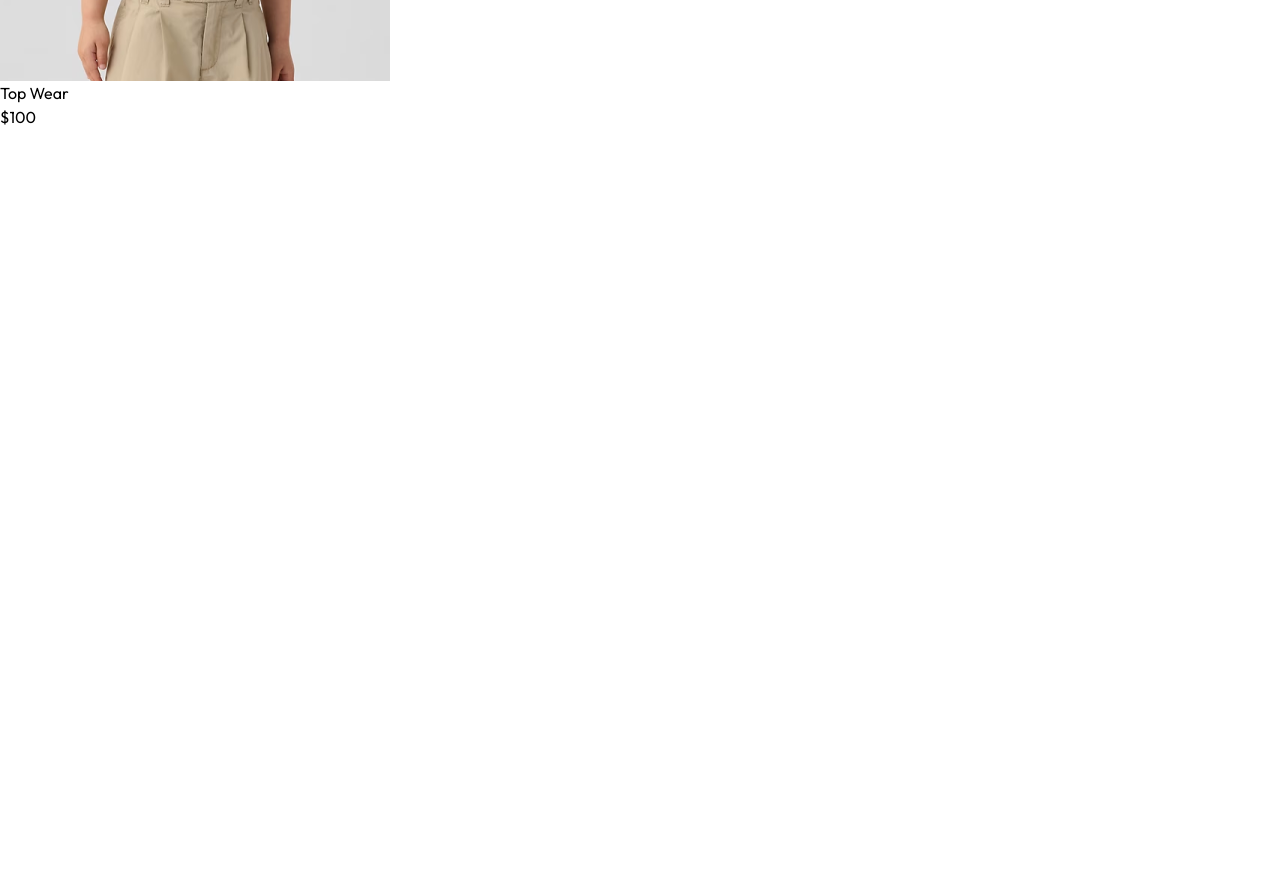
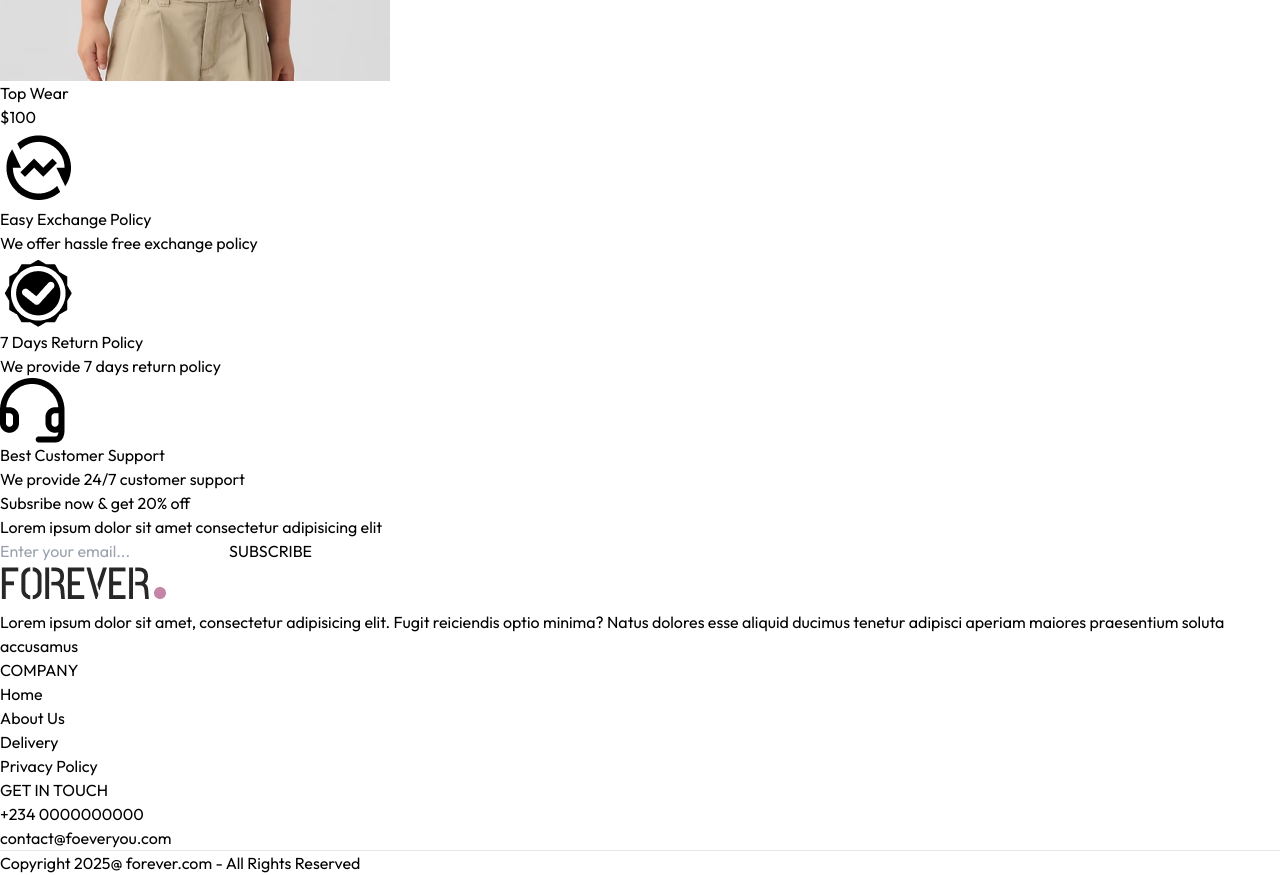
Before and after one commit to lordgreg003/mini-onlinestore, a React (Vite) app: page / in a window 1280 px wide. Shown: the part 8960-9835 px from the top of the page. Before the commit the page ends 9089 px from the top, so only its background shows below. Built offline with nearby package versions, Linux system fonts and the light colour scheme.

Commit message:
added footer

```diff
--- a/src/App.jsx
+++ b/src/App.jsx
@@ -9,6 +9,7 @@
 import PlaceOrder from "./pages/PlaceOrder";
 import Orders from "./pages/Orders";
 import Navbar from "./components/Navbar";
+import Footer from "./components/Footer";
 const App = () => {
   return (
     <div className="px-4 sm:px-[5vw] md:px-[7vw] lg:px-[9vw]">
@@ -24,6 +25,7 @@
         <Route path="/place-order" element={<PlaceOrder />} />
         <Route path="/orders" element={<Orders />} />
       </Routes>
+      <Footer />
     </div>
   );
 };
--- /dev/null
+++ b/src/components/Footer.jsx
@@ -0,0 +1,43 @@
+import { assets } from "../assets/assets";
+const Footer = () => {
+  return (
+    <div>
+      <div className="flex flex-col sm:grid grid-cols-[3fr_1fr_1fr] gap-14 my-10 mt-40 text-sm ">
+        <div>
+          <img src={assets.logo} className="mb-5 w-32" alt="logo" />
+          <p className="w-full md:w-2/3 text-gray-600">
+            Lorem ipsum dolor sit amet, consectetur adipisicing elit. Fugit
+            reiciendis optio minima? Natus dolores esse aliquid ducimus tenetur
+            adipisci aperiam maiores praesentium soluta accusamus
+          </p>
+        </div>
+
+        <div>
+          <p className="text-xl font-medium mb-5">COMPANY</p>
+          <ul className="flex flex-col gap-1 text-gray-600 ">
+            <li>Home</li>
+            <li>About Us</li>
+            <li>Delivery</li>
+            <li>Privacy Policy</li>
+          </ul>
+        </div>
+
+        <div>
+          <p className="text-xl font-medium mb-5">GET IN TOUCH</p>
+          <ul className="flex flex-col gap-1 text-gray-600 ">
+            <li>+234 0000000000</li>
+            <li>contact@foeveryou.com</li>
+          </ul>
+        </div>
+        <div>
+          <hr />
+          <p className="py-5 text-center   text-sm">
+            Copyright 2025@ forever.com - All Rights Reserved{" "}
+          </p>
+        </div>
+      </div>
+    </div>
+  );
+};
+
+export default Footer;
--- /dev/null
+++ b/src/components/NewsletterBox.jsx
@@ -0,0 +1,34 @@
+const NewsletterBox = () => {
+  const onSubmitHandler = (event) => {
+    event.preventDefault()
+  };
+  return (
+    <div className="text-center">
+      <p className="text-2xl font-medium text-gray-800">
+        Subsribe now & get 20% off
+      </p>
+      <p className="text-gray-300 mt-3">
+        Lorem ipsum dolor sit amet consectetur adipisicing elit
+      </p>
+      <form
+        onSubmit={onSubmitHandler}
+        className="w-full sm:w-1/2 flex items-center gap-3 mx-auto my-6 border pl-3"
+      >
+        <input
+          className="w-full sm:flex-1 outline-none"
+          type="email"
+          placeholder="Enter your email..."
+          required
+        />
+        <button
+          type="submit"
+          className="bg-black text-white text-xs px-10 py-4"
+        >
+          SUBSCRIBE
+        </button>
+      </form>
+    </div>
+  );
+};
+
+export default NewsletterBox;
--- a/src/components/OurPolicy.jsx
+++ b/src/components/OurPolicy.jsx
@@ -10,7 +10,25 @@
           alt="exchange-icon"
         />
         <p className="font-semibold">Easy Exchange Policy</p>
-        <p>We offer </p>
+        <p className="text-gray-400">We offer hassle free exchange policy</p>
+      </div>
+      <div>
+        <img
+          src={assets.quality_icon}
+          className="w-12 m-auto mb-5 "
+          alt="exchange-icon"
+        />
+        <p className="font-semibold">7 Days Return Policy</p>
+        <p className="text-gray-400">We provide 7 days return policy</p>
+      </div>
+      <div>
+        <img
+          src={assets.support_img}
+          className="w-12 m-auto mb-5 "
+          alt="exchange-icon"
+        />
+        <p className="font-semibold">Best Customer Support</p>
+        <p className="text-gray-400">We provide 24/7 customer support</p>
       </div>
     </div>
   );
--- a/src/pages/Collection.jsx
+++ b/src/pages/Collection.jsx
@@ -1,5 +1,26 @@
+import { useContext, useState } from "react";
+import { ShopContext } from "../context/ShopContext";
+
 const Collection = () => {
-  return <div></div>;
+  const { products } = useContext(ShopContext);
+
+  const [showFilter, setShowFilter] = useState(false);
+  return (
+    <div className="flex flex-col sm:flex-row gap-1 sm:gap-10 pt-10 border-t ">
+      {/* Filter Options */}
+      <div className="min-w-60">
+        <p className="my-2 text-xl flex items-center cursor-pointer gap-2 ">
+          FILTERS
+        </p>
+        {/* Category Filter */}
+        <div
+          className={`border border-gray-300 pl-5 py-3 mt-6 ${
+            showFilter ? "" : "hidden"
+          } `}
+        ></div>
+      </div>
+    </div>
+  );
 };
 
 export default Collection;
--- a/src/pages/Home.jsx
+++ b/src/pages/Home.jsx
@@ -1,6 +1,8 @@
 import BestSeller from "../components/BestSeller";
 import Hero from "../components/Hero";
 import LatestCollection from "../components/LatestCollection";
+import NewsletterBox from "../components/NewsletterBox";
+import OurPolicy from "../components/OurPolicy";
 
 const Home = () => {
   return (
@@ -8,6 +10,8 @@
       <Hero />
       <LatestCollection />
       <BestSeller />
+      <OurPolicy />
+      <NewsletterBox />
     </div>
   );
 };
```
